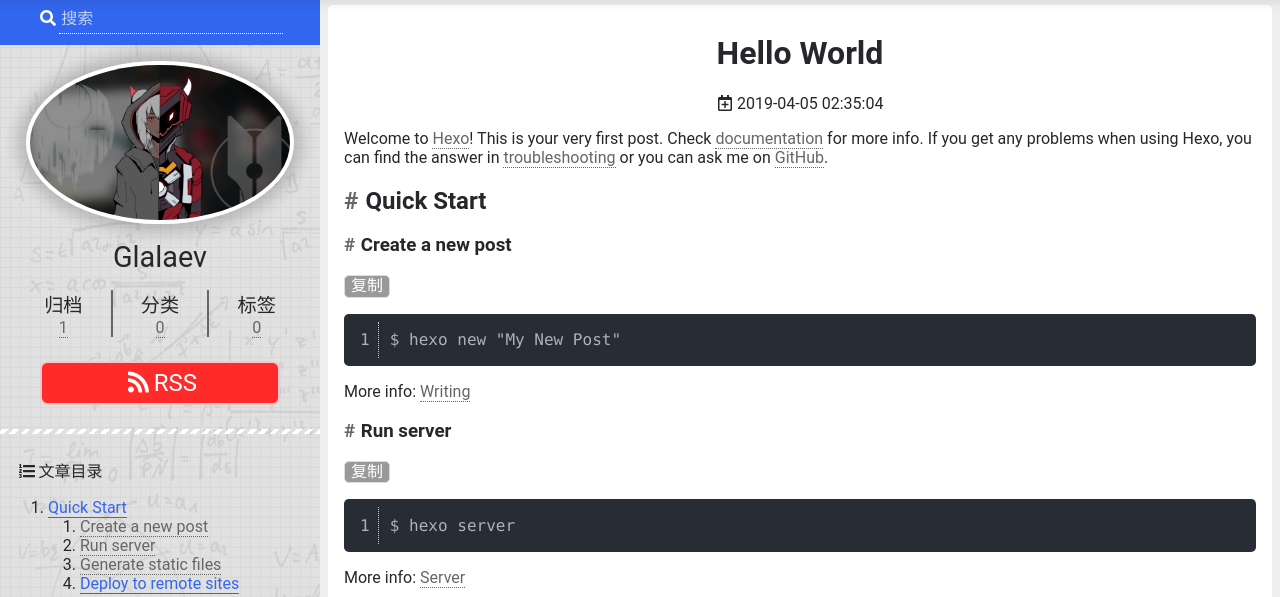
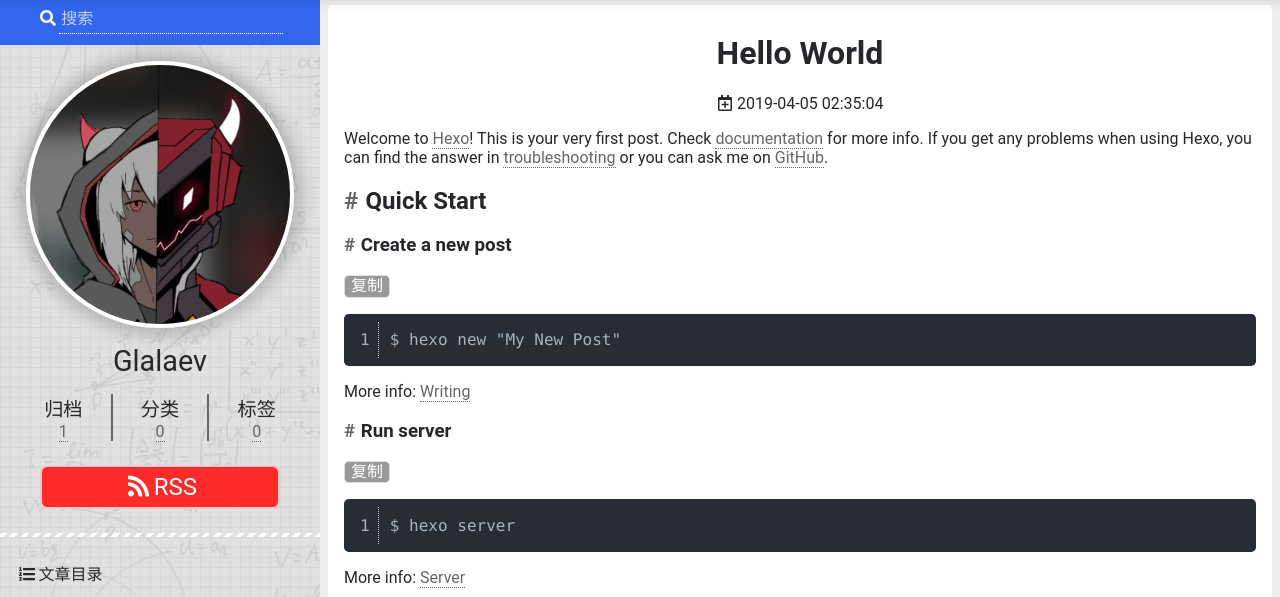
Before and after one commit to Glalaev/Glalaev.github.io, a plain HTML site: page 2019/04/05/hello-world/index.html in a window 1280 px wide. Shown: the part 198-795 px from the top of the page. Drawn offline with Linux system fonts and the light colour scheme; some packages are replaced by stand-ins of ours; a script that the page names is missing.

Commit message:
Site updated: 2019-04-05 11:03:47

```diff
--- a/2019/04/05/hello-world/index.html
+++ b/2019/04/05/hello-world/index.html
@@ -183,7 +183,7 @@
       <span hidden itemprop="author" itemscope itemtype="http://schema.org/Person">
        <meta itemprop="name" content="Glalaev">
        <meta itemprop="description" content>
-       <meta itemprop="image" content="/images/iyv.png">
+       <meta itemprop="image" content="/images/ivy.jpg">
       </span>
       <span hidden itemprop="publisher" itemscope itemtype="http://schema.org/Organization">
        <meta itemprop="name" content="MagentaCyan'Blog">
@@ -238,7 +238,7 @@
 
 <div class="info sidebar-item" id="info">
 
-  <img class="author-avatar" src="/images/iyv.png" alt="Glalaev">
+  <img class="author-avatar" src="/images/ivy.jpg" alt="Glalaev">
 
   <h1 class="author-name">Glalaev</h1>
   <h2 class="author-description"></h2>
```
Also changed, not shown: about/index.html (+1 -1 lines), archives/2019/04/index.html (+1 -1 lines), archives/2019/index.html (+1 -1 lines), archives/index.html (+1 -1 lines), categories/index.html (+1 -1 lines), index.html (+2 -2 lines), tags/index.html (+1 -1 lines), images/ivy.jpg (added).
